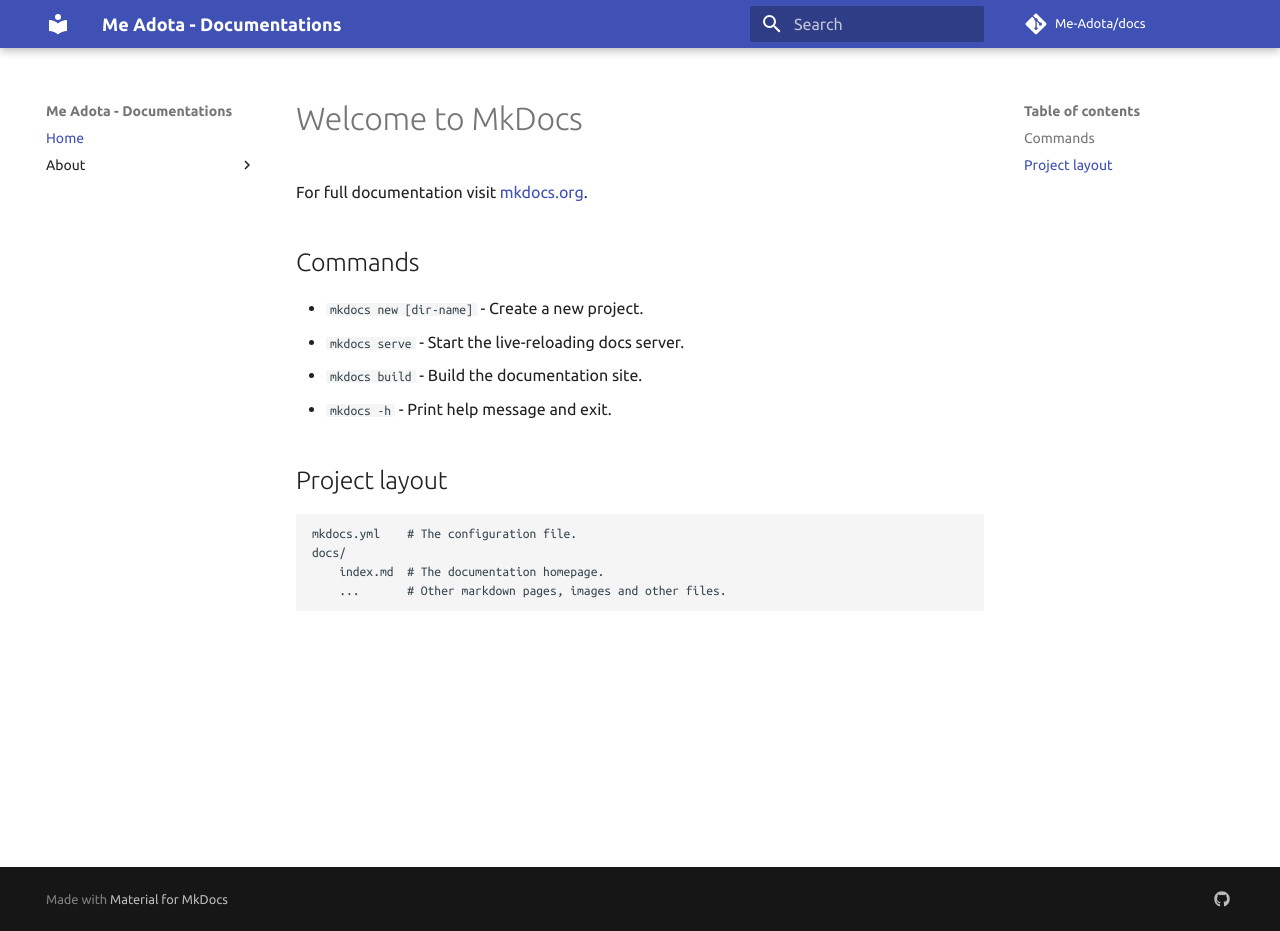
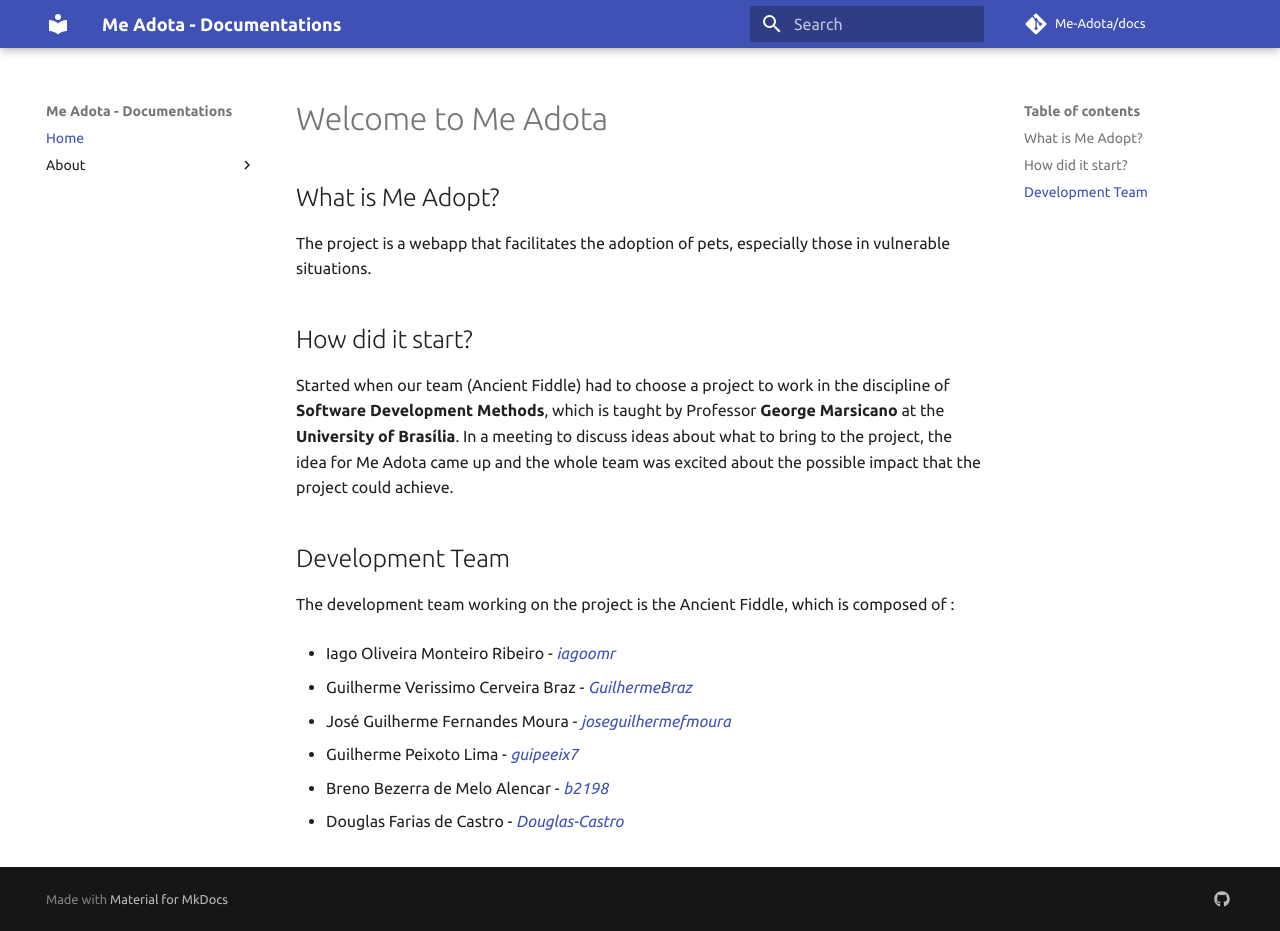
Before and after one commit to Me-Adota/docs, an MkDocs documentation site: the page built from docs/index.md, in a window 1280 px wide and 931 px high. Built offline with MkDocs 1.6.1 and Material for MkDocs 9.7.7, drawn with Linux system fonts in a browser that asks for light colours; comment, search, counter and statistics services are not loaded.

Commit message:
:book: index.md documentation #3

```diff
--- a/docs/index.md
+++ b/docs/index.md
@@ -1,17 +1,25 @@
-# Welcome to MkDocs
+# Welcome to Me Adota
 
-For full documentation visit [mkdocs.org](https://www.mkdocs.org).
+## What is Me Adopt?
 
-## Commands
+The project is a webapp that facilitates the adoption of pets, especially those in vulnerable situations.
 
-* `mkdocs new [dir-name]` - Create a new project.
-* `mkdocs serve` - Start the live-reloading docs server.
-* `mkdocs build` - Build the documentation site.
-* `mkdocs -h` - Print help message and exit.
+## How did it start?
 
-## Project layout
+Started when our team (Ancient Fiddle) had to choose a project to work in the discipline of **Software Development Methods**, which is taught by Professor **George Marsicano** at the **University of Brasília**. In a meeting to discuss ideas about what to bring to the project, the idea for Me Adota came up and the whole team was excited about the possible impact that the project could achieve.
 
-    mkdocs.yml    # The configuration file.
-    docs/
-        index.md  # The documentation homepage.
-        ...       # Other markdown pages, images and other files.
+## Development Team
+
+The development team working on the project is the Ancient Fiddle, which is composed of :
+
+- Iago Oliveira Monteiro Ribeiro - <em><a href="https://github.com/iagoomr" target="_blank">iagoomr</a></em>
+
+- Guilherme Verissimo Cerveira Braz - <em><a href="https://github.com/GuilhermeBraz" target="_blank">GuilhermeBraz</a></em>
+
+- José Guilherme Fernandes Moura - <em><a href="https://github.com/joseguilhermefmoura" target="_blank">joseguilhermefmoura</a></em>
+
+- Guilherme Peixoto Lima - <em><a href="https://github.com/guipeeix7" target="_blank">guipeeix7</a></em>
+
+- Breno Bezerra de Melo Alencar - <em><a href="https://github.com/b2198" target="_blank">b2198</a></em>
+
+- Douglas Farias de Castro - <em><a href="https://github.com/Douglas-Castro" target="_blank">Douglas-Castro</a></em>
```
